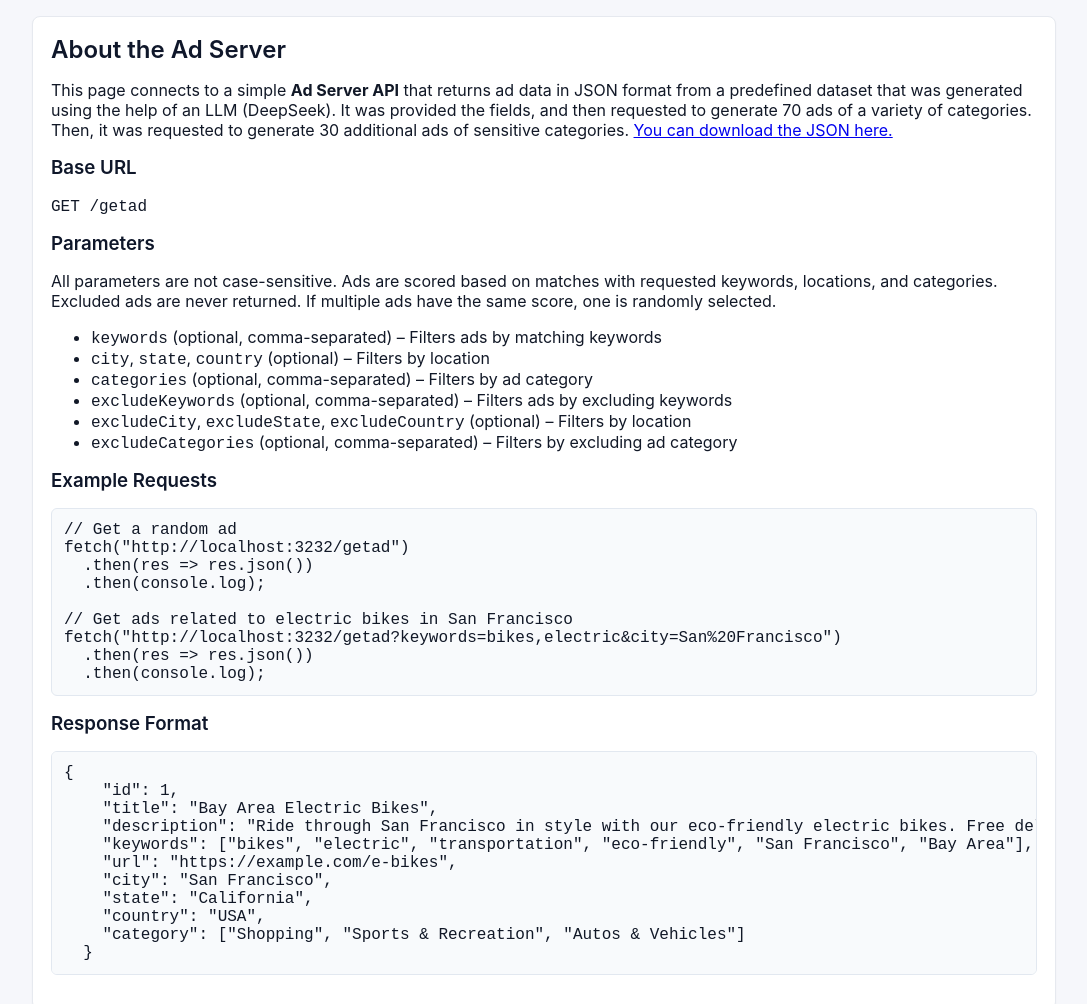
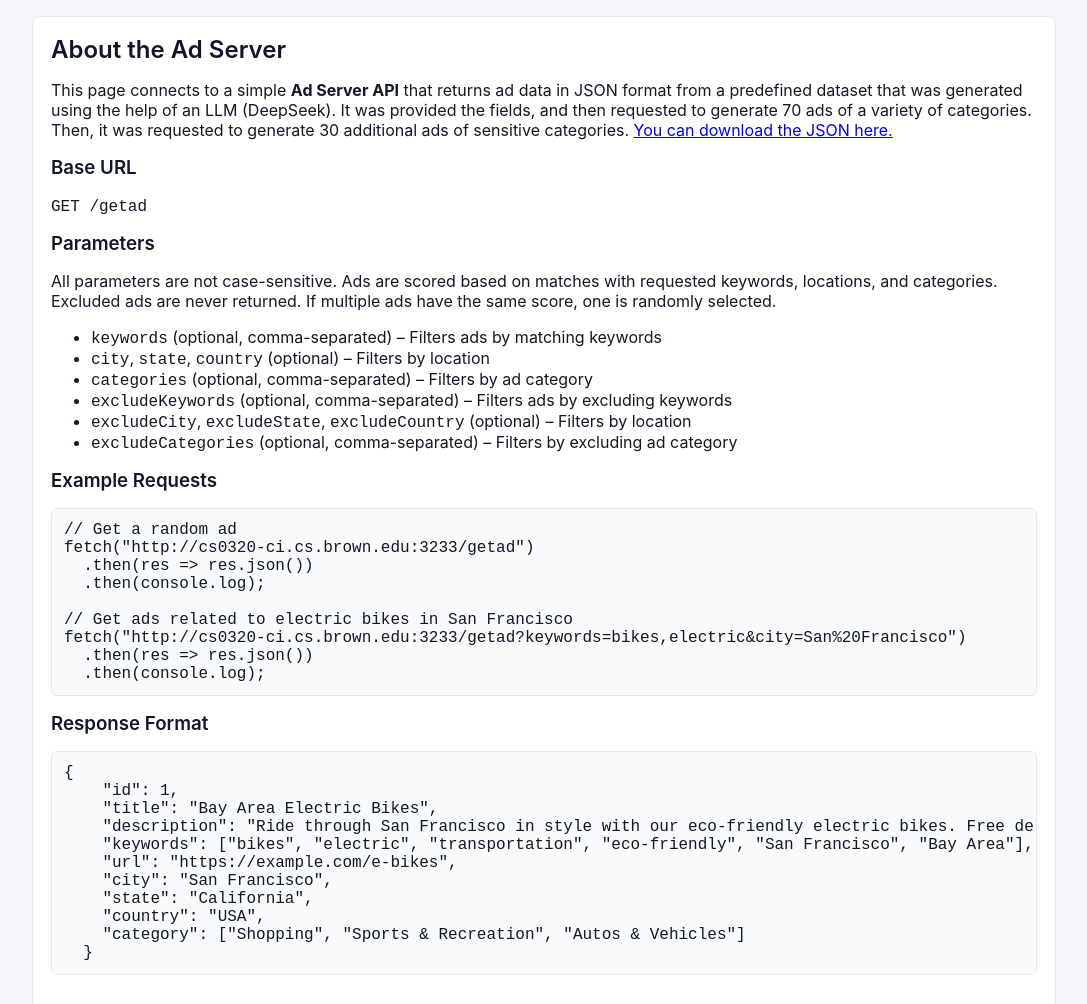
Before and after one commit to alisonvzeng/ad-server, a website: page frontend/index.html in a window 1280 px wide. Shown: the top 1004 px of the page, without its empty margins (96-1183 px from the left). Drawn offline with Linux system fonts and the light colour scheme; no server answers.

Commit message:
chore:update url

```diff
--- a/frontend/index.html
+++ b/frontend/index.html
@@ -49,12 +49,12 @@
 
       <h3>Example Requests</h3>
       <pre><code>// Get a random ad
-fetch("http://localhost:3232/getad")
+fetch("http://cs0320-ci.cs.brown.edu:3233/getad")
   .then(res => res.json())
   .then(console.log);
 
 // Get ads related to electric bikes in San Francisco
-fetch("http://localhost:3232/getad?keywords=bikes,electric&city=San%20Francisco")
+fetch("http://cs0320-ci.cs.brown.edu:3233/getad?keywords=bikes,electric&city=San%20Francisco")
   .then(res => res.json())
   .then(console.log);
 </code></pre>
```
